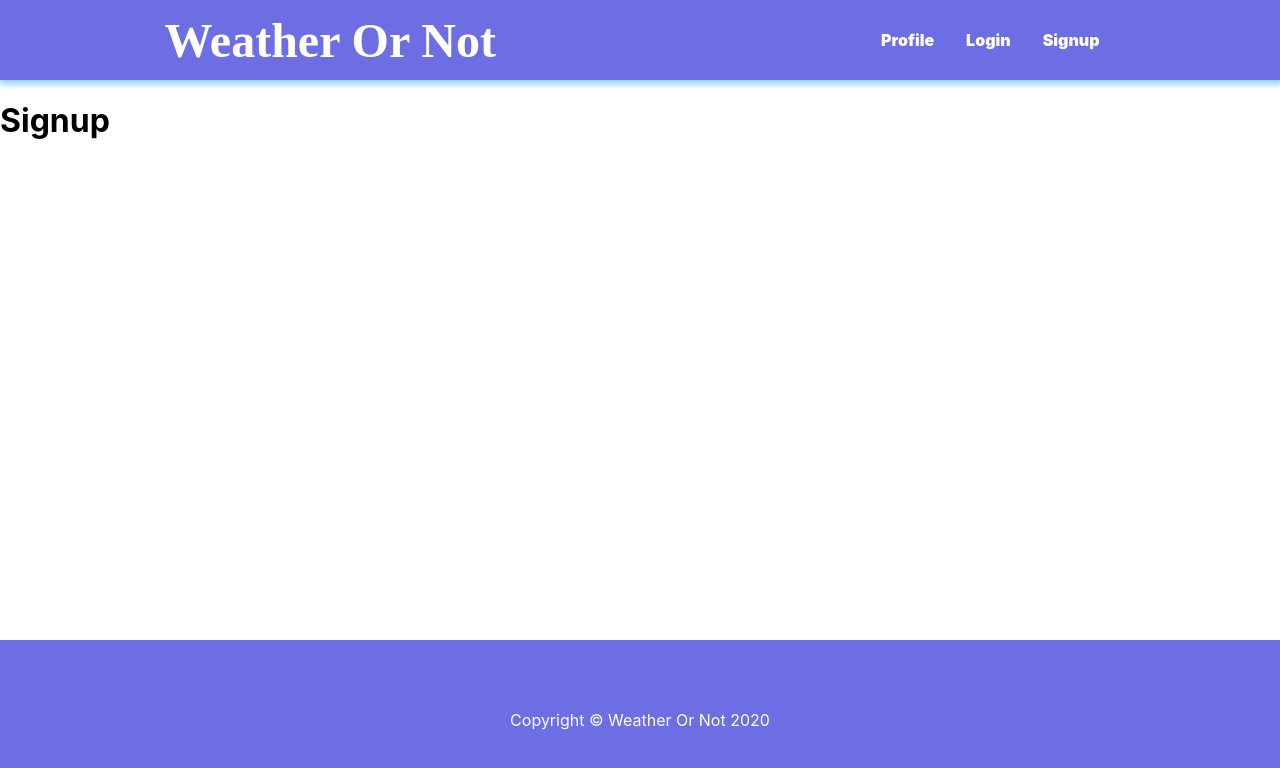
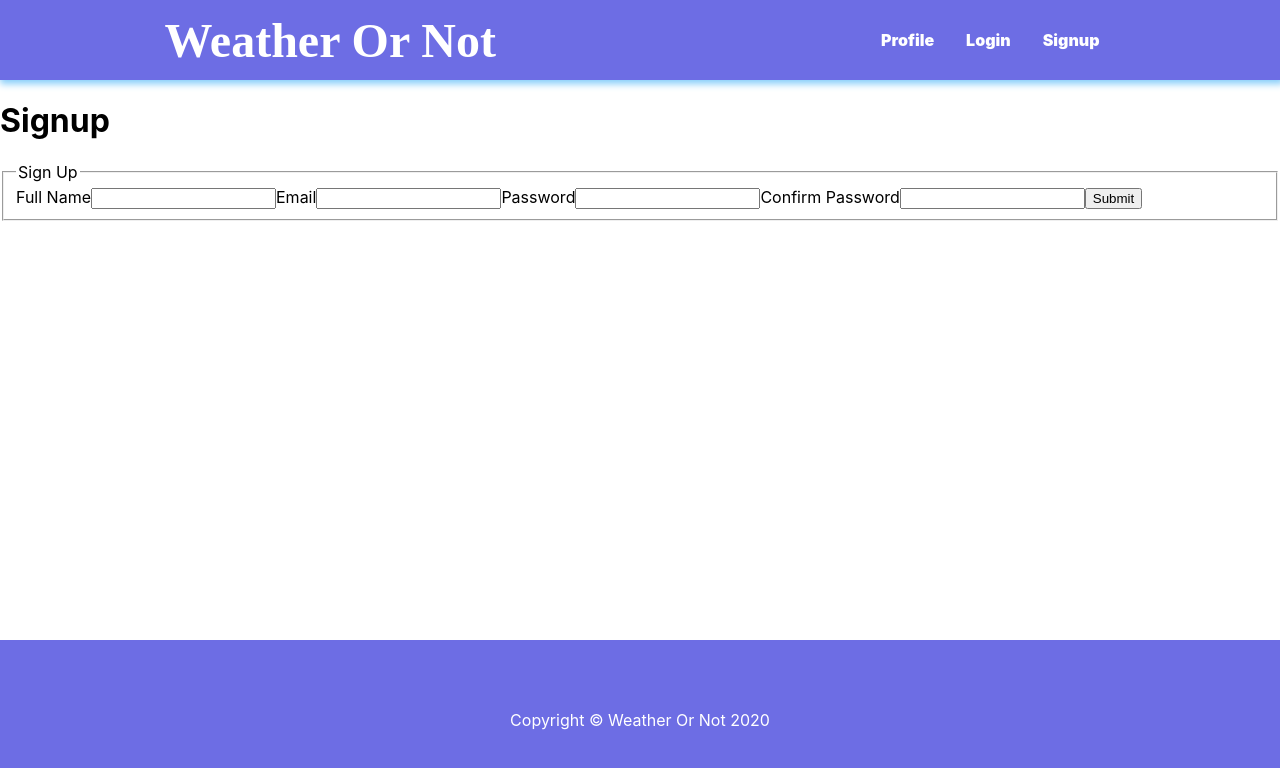
Before and after one commit to thegiftedgirl/weatherornot, a React (Create React App) app: page /signup in a window 1280 px wide. Shown: the top 768 px of the page. Built offline with nearby package versions, Linux system fonts and the light colour scheme; a web font is replaced by a local one.

Commit message:
initialized state in Signup

```diff
--- /dev/null
+++ b/src/components/SignupForm/SignupForm.jsx
@@ -0,0 +1,66 @@
+import React, { Component} from 'react';
+
+
+
+class SignupForm extends Component  {
+
+    state = {
+        name: '',
+        email: '',
+        password: '',
+        passwordConfirmation: ''
+    };
+
+   handleChange = e => {
+       this.setState({
+           [e.target.name]: e.target.value
+       });
+
+   }
+
+    render () {
+        return (
+            <form>
+                <fieldset>
+                    <legend>Sign Up</legend>
+                        <label htmlFor="name">Full Name</label>
+                        <input
+                            id="name"
+                            name="name"
+                            type="text"
+                            value={this.state.name}
+                            onChange={this.handleChange}
+                        />
+
+                        <label htmlFor="email">Email</label>
+                        <input
+                            id="email"
+                            name="email"
+                            type="email"
+                            value={this.state.email}
+                            onChange={this.handleChange}
+                        />
+
+                        <label htmlFor="password">Password</label>
+                        <input
+                            name="password"
+                            type="password"
+                            value={this.state.password}
+                            onChange={this.handleChange}                        />
+
+                        <label htmlFor="passwordConfirmation">Confirm Password</label>
+                        <input
+                            name="passwordConfirmation"
+                            type="password"
+                            value={this.state.passwordConfirmation}
+                            onChange={this.handleChange}
+                        />
+
+                    <button type="submit">Submit</button>
+                </fieldset>
+            </form>
+        );
+    }
+}
+
+export default SignupForm;
--- a/src/pages/Signup/Signup.jsx
+++ b/src/pages/Signup/Signup.jsx
@@ -1,8 +1,12 @@
 import React from 'react';
+import SignupForm from '../../components/SignupForm/SignupForm';
 
 const Signup= (props) => {
     return(
+        <main>
         <h1>Signup  </h1>
+        <SignupForm />
+        </main>
     );
 };
 
```
Also changed, not shown: src/components/SignupForm/SignupForm.module.css (added).
